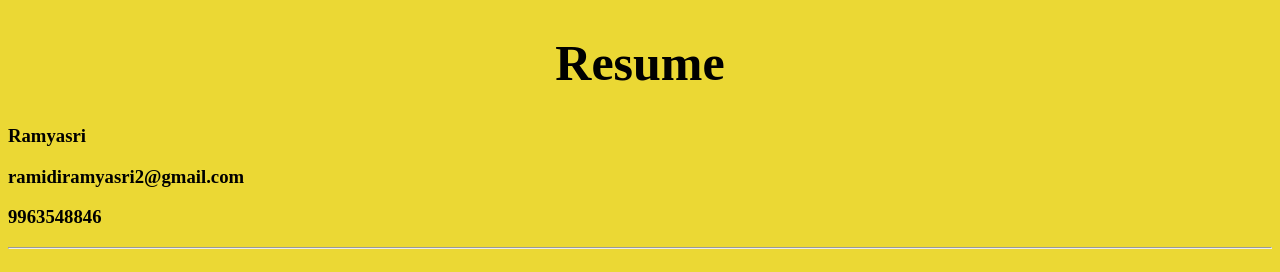
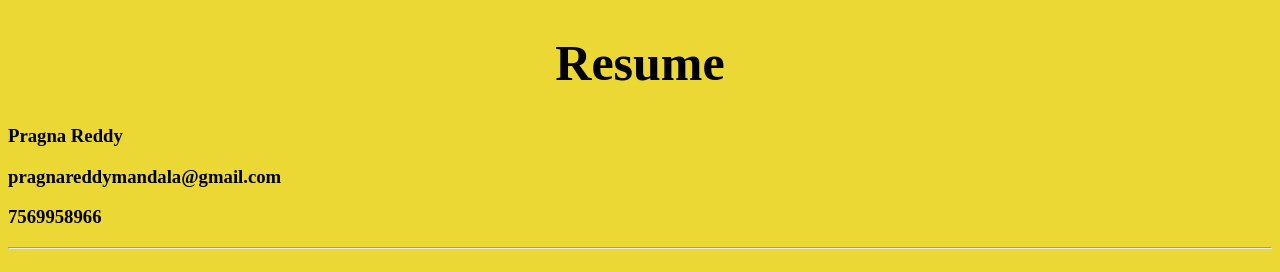
Before and after one commit to Pragnareddymandala/Pragnareddy, a plain HTML site: page index.html in a window 1280 px wide. Shown: the top 272 px of the page. Drawn offline with Linux system fonts and the light colour scheme.

Commit message:
Update index.html

```diff
--- a/index.html
+++ b/index.html
@@ -21,9 +21,9 @@
 </head>
 <body>
     <h1>Resume</h1>
-    <h3>Ramyasri</h3>
-    <h3>ramidiramyasri2@gmail.com</h3>
-    <h3>9963548846</h3>
+    <h3>Pragna Reddy</h3>
+    <h3>pragnareddymandala@gmail.com</h3>
+    <h3>7569958966</h3>
     <hr>
     <h2>Description</h2>
     Lorem ipsum dolor sit amet consectetur adipisicing elit. Nobis laborum praesentium blanditiis delectus recusandae, atque fugiat. Voluptatibus debitis, ipsa est aliquid reiciendis odit laboriosam quia accusantium minus alias sunt quaerat!
```
